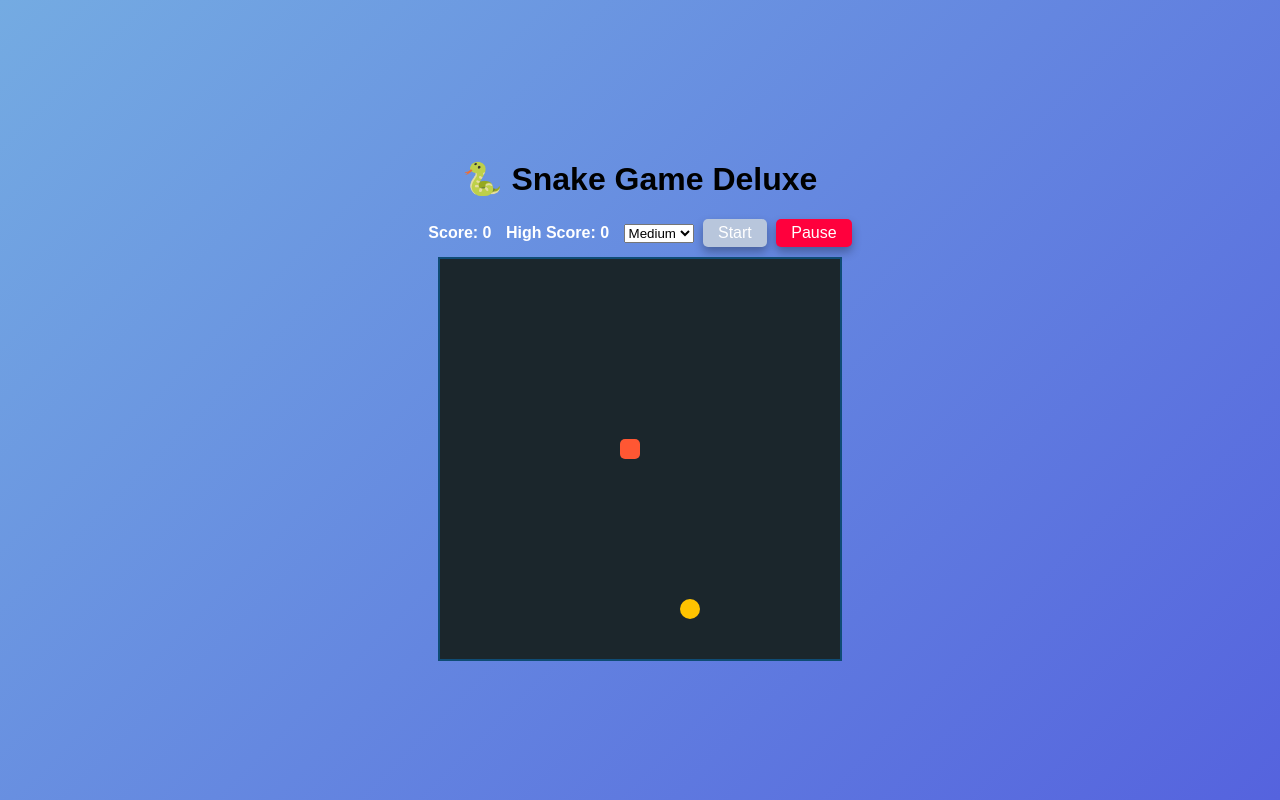
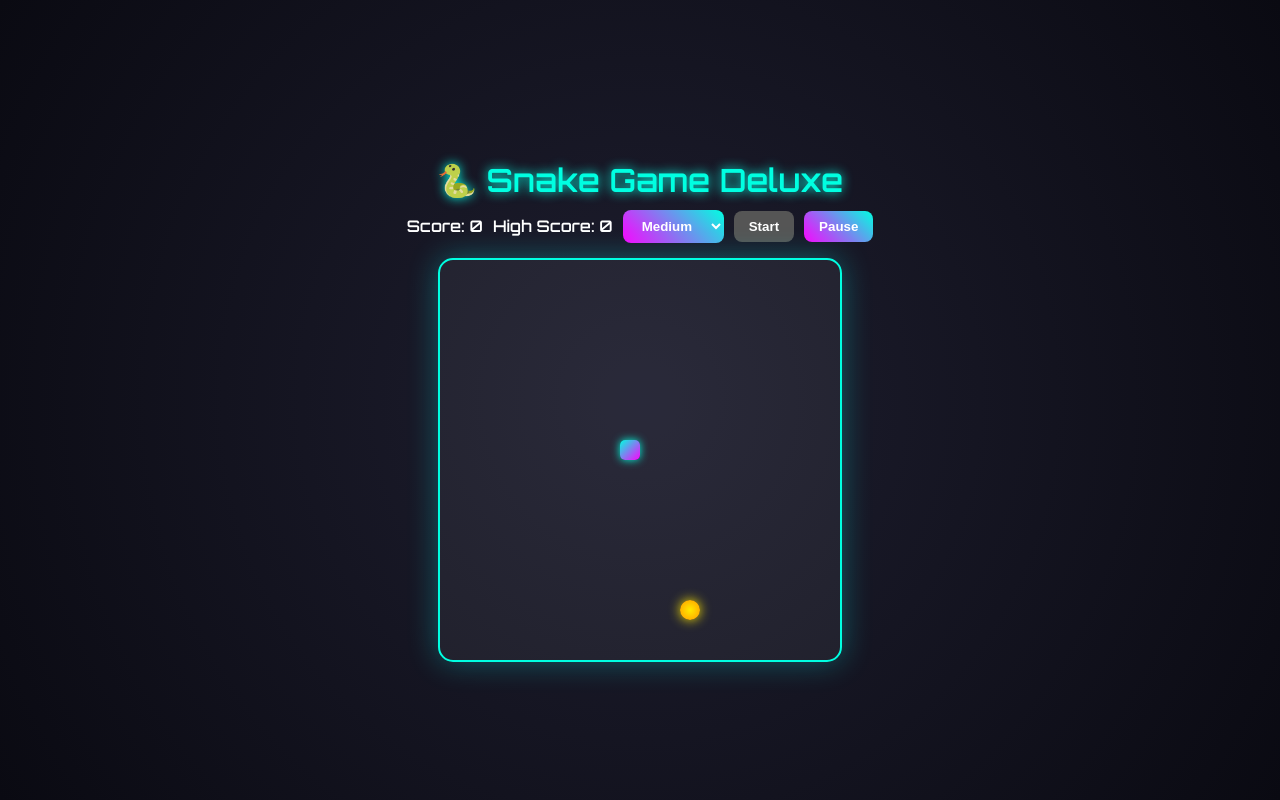
Before and after one commit to Satyam6201/Snake-Game, a plain HTML site: page index.html in a window 1280 px wide. Both pictures are taken after a click on the button "Start". Drawn offline with Linux system fonts and the light colour scheme.

Commit message:
first commit

```diff
--- a/style.css
+++ b/style.css
@@ -1,89 +1,145 @@
+@import url('https://fonts.googleapis.com/css2?family=Orbitron:wght@600&display=swap');
+
 body {
   margin: 0;
   display: flex;
   justify-content: center;
   align-items: center;
   height: 100vh;
-  background: linear-gradient(135deg,#74ABE2,#5563DE);
-  font-family: 'Arial', sans-serif;
+  background: radial-gradient(circle at center, #1e1e2f, #0a0a12);
+  font-family: 'Orbitron', sans-serif;
+  overflow: hidden;
 }
 
 .game-container {
   display: flex;
   flex-direction: column;
   align-items: center;
+  color: #fff;
+}
+
+.title {
+  font-size: 2rem;
+  color: #00ffe1;
+  text-shadow: 0 0 15px #00ffe1;
+  margin-bottom: 10px;
+  animation: glow 2s infinite alternate;
+}
+
+@keyframes glow {
+  from { text-shadow: 0 0 10px #00ffe1; }
+  to { text-shadow: 0 0 25px #ff00ff; }
 }
 
 .game-details {
-  margin-bottom: 10px;
+  margin-bottom: 15px;
+  display: flex;
+  align-items: center;
+  gap: 10px;
 }
 
 .game-details span {
-  margin-right: 10px;
-  font-weight: bold;
-  color: white;
+  font-size: 1rem;
 }
 
-.game-details button {
-  padding: 5px 15px;
-  font-size: 1rem;
-  border-radius: 5px;
+.difficulty, .game-details button {
+  background: linear-gradient(45deg, #ff00ff, #00ffe1);
   border: none;
+  padding: 8px 15px;
+  border-radius: 8px;
+  color: white;
+  font-weight: bold;
   cursor: pointer;
-  background-color: #FF003D;
-  color: white;
-  box-shadow: 0 5px 10px rgba(0,0,0,0.3);
-  margin-left: 5px;
+  transition: transform 0.2s, box-shadow 0.2s;
+}
+
+.game-details button:hover, .difficulty:hover {
+  transform: scale(1.05);
+  box-shadow: 0 0 10px #00ffe1;
 }
 
 .game-details button:disabled {
-  background-color: #B8C6DC;
+  background: #555;
   cursor: not-allowed;
 }
 
 .play-board {
+  width: 400px;
+  height: 400px;
   display: grid;
-  grid-template-columns: repeat(20, 20px);
-  grid-template-rows: repeat(20, 20px);
-  background-color: #1B262C;
-  border: 2px solid #0F4C75;
+  grid-template-columns: repeat(20, 1fr);
+  grid-template-rows: repeat(20, 1fr);
+  background: rgba(255,255,255,0.05);
+  border: 2px solid #00ffe1;
+  border-radius: 15px;
+  box-shadow: 0 0 30px rgba(0,255,255,0.3);
   position: relative;
 }
 
 .snake {
-  background-color: #FF5733;
+  background: linear-gradient(135deg, #00ffe1, #ff00ff);
+  box-shadow: 0 0 8px #00ffe1;
   border-radius: 5px;
-  transition: all 0.2s linear;
+  transition: 0.1s linear;
 }
 
 .food {
-  background-color: #FFC300;
+  background: radial-gradient(circle, #ffea00, #ff9900);
   border-radius: 50%;
+  box-shadow: 0 0 12px #ffea00;
 }
 
 .overlay {
   position: absolute;
   top: 0; left: 0; right: 0; bottom: 0;
-  background: rgba(0,0,0,0.7);
+  background: rgba(0, 0, 0, 0.8);
   display: flex;
   justify-content: center;
   align-items: center;
+  flex-direction: column;
   z-index: 10;
 }
 
-.overlay-content {
-  text-align: center;
-  color: white;
+.overlay-content h1 {
+  font-size: 2.5rem;
+  color: #ff4444;
+  text-shadow: 0 0 20px red;
+}
+
+.overlay-content p {
+  font-size: 1.2rem;
+  margin-top: 10px;
 }
 
 .overlay-content button {
-  margin-top: 10px;
-  background-color: #FF5733;
+  margin-top: 15px;
+  background: linear-gradient(135deg, #00ffe1, #ff00ff);
   padding: 10px 20px;
-  border-radius: 5px;
+  border-radius: 8px;
   border: none;
+  font-weight: bold;
   cursor: pointer;
+  color: white;
+  transition: 0.2s;
 }
+
+.overlay-content button:hover {
+  transform: scale(1.05);
+  box-shadow: 0 0 15px #ff00ff;
+}
+
 .hidden {
   display: none;
 }
+
+.score-popup {
+  position: absolute;
+  font-size: 0.8rem;
+  color: #ffea00;
+  animation: floatUp 1s ease-out forwards;
+}
+
+@keyframes floatUp {
+  0% { opacity: 1; transform: translateY(0); }
+  100% { opacity: 0; transform: translateY(-20px); }
+}
```
